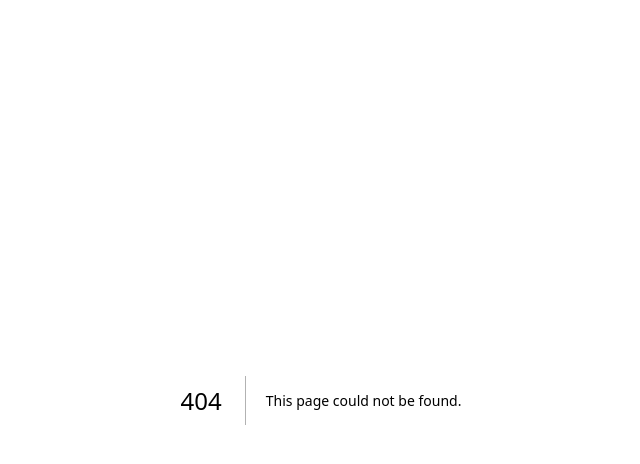
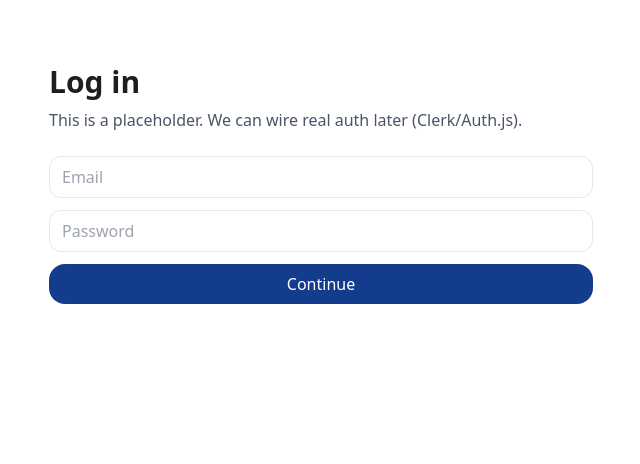
Before and after one commit to JDreamz-G/elevated-finance, a Next.js app: page /login in a window 1280 px wide. Before the commit this address had no page. Shown: the top 464 px of the page, without its empty margins (319-959 px from the left). Built offline with nearby package versions, Linux system fonts and the light colour scheme.

Commit message:
Add login page

```diff
--- /dev/null
+++ b/src/app/login/page.tsx
@@ -0,0 +1,13 @@
+export default function Page() {
+  return (
+    <main className="mx-auto max-w-xl px-4 py-16">
+      <h1 className="text-3xl font-bold">Log in</h1>
+      <p className="mt-2 text-slate-600">This is a placeholder. We can wire real auth later (Clerk/Auth.js).</p>
+      <form className="mt-6 grid gap-3">
+        <input className="border rounded-xl px-3 py-2" placeholder="Email" />
+        <input className="border rounded-xl px-3 py-2" placeholder="Password" type="password" />
+        <button className="px-4 py-2 rounded-2xl bg-[#143C8C] text-white">Continue</button>
+      </form>
+    </main>
+  );
+}
```
